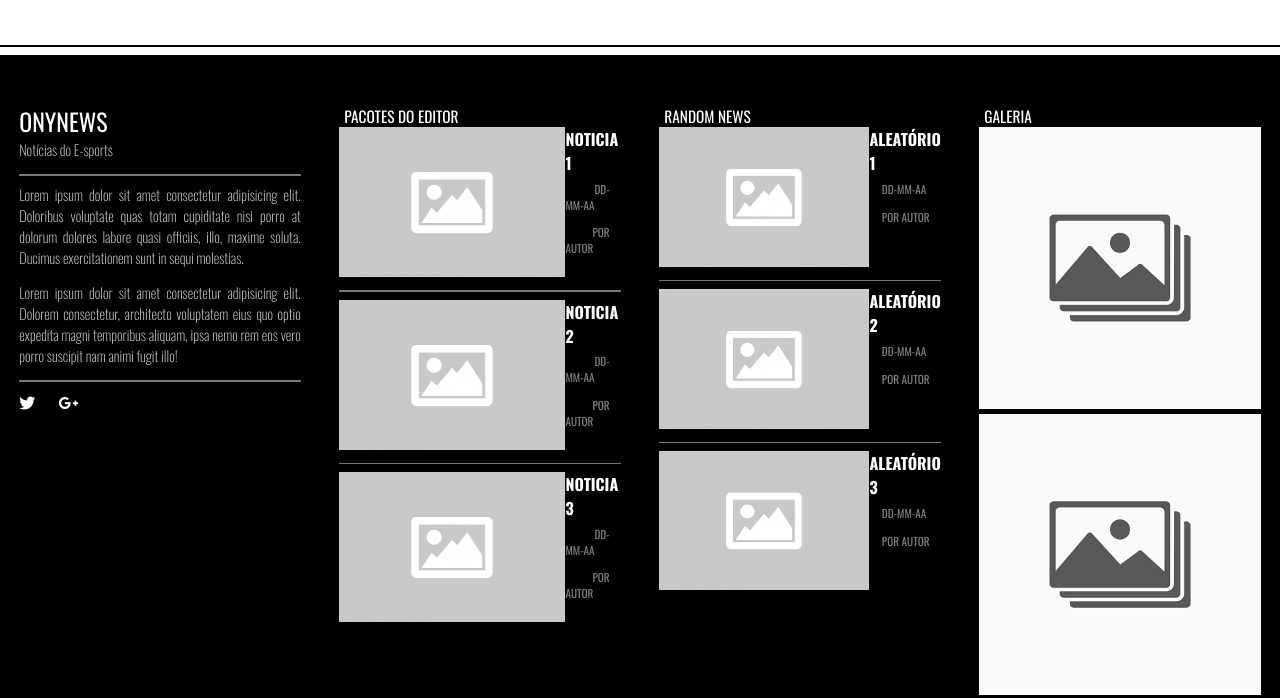
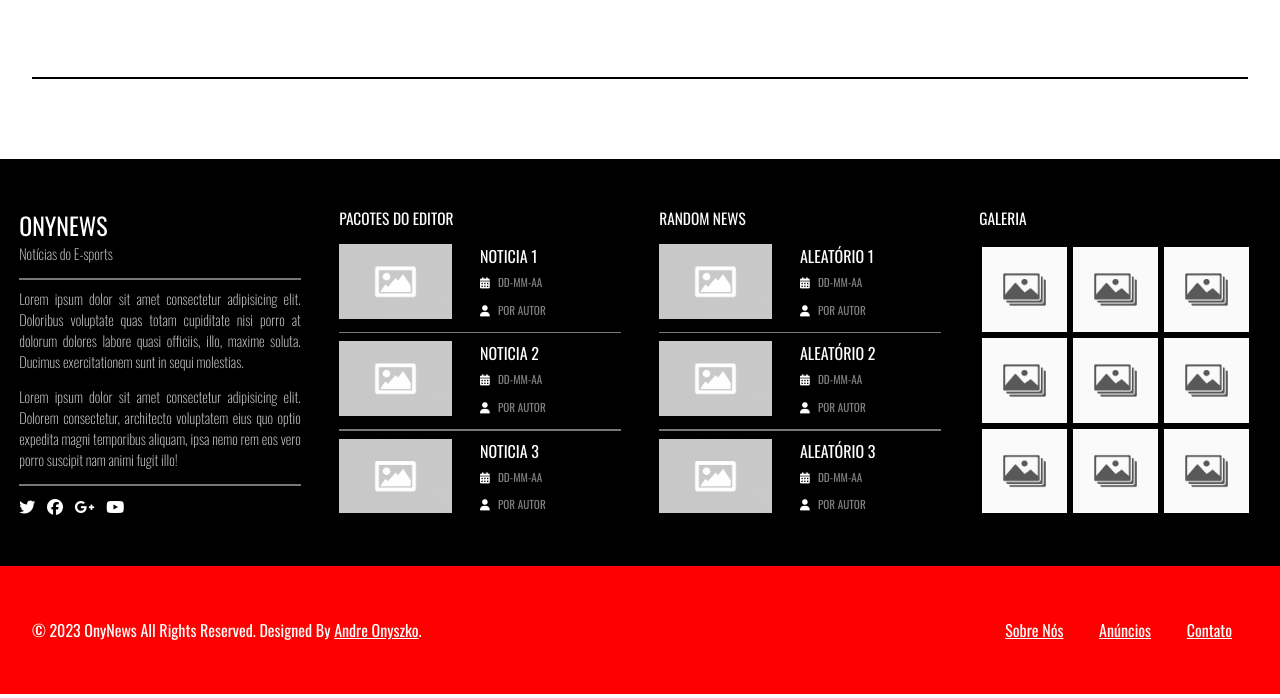
Before and after one commit to andreonyzko/onyjornal, a plain HTML site: page index.html in a window 1280 px wide. Shown: the part 1118-1816 px from the top of the page. Drawn offline with nearby package versions, Linux system fonts and the light colour scheme.

Commit message:
footer created

```diff
--- a/index.html
+++ b/index.html
@@ -179,7 +179,7 @@
             </section>
         </div>
     </main>
-    <hr>
+    <hr style="margin: 5em 2em;">
     <footer>
         <div id="container">
             <section class="colums">
@@ -190,77 +190,77 @@
                 <p>Lorem ipsum dolor sit amet consectetur adipisicing elit. Dolorem consectetur, architecto voluptatem eius quo optio expedita magni temporibus aliquam, ipsa nemo rem eos vero porro suscipit nam animi fugit illo!</p>
                 <hr>
                 <a href="#"><i class="fa-brands fa-twitter" style="color: #ffffff;"></i></a>
-                <a href="#"><i class="fa-brands fa-facebook" style="color: #000000;"></i></a>
+                <a href="#"><i class="fa-brands fa-facebook" style="color: #ffffff;"></i></a>
                 <a href="#"><i class="fa-brands fa-google-plus-g" style="color: #ffffff;"></i></a>
-                <a href="#"><i class="fa-brands fa-youtube" style="color: #000000;"></i></a>
+                <a href="#"><i class="fa-brands fa-youtube" style="color: #ffffff;"></i></a>
             </section>
             <section class="colums" id="editorpackage">
                 <h3>PACOTES DO EDITOR</h3>
                 <article>
-                    <div>
+                    <div class="imgcolums">
                         <img src="media/notfound.png" alt="imagem da noticia">
                     </div>
-                    <div>
+                    <div class="textcolums">
                         <h4>NOTICIA 1</h4>
-                        <aside><i class="fa-solid fa-calendar-days"></i> DD-MM-AA</aside>
-                        <aside><i class="fa-solid fa-user"></i> POR AUTOR</aside>
+                        <aside><i class="fa-solid fa-calendar-days" style="color: #ffffff;"></i> DD-MM-AA</aside>
+                        <aside><i class="fa-solid fa-user" style="color: #ffffff;"></i> POR AUTOR</aside>
                     </div>
                 </article>
                 <hr>
                 <article>
-                    <div>
+                    <div class="imgcolums">
                         <img src="media/notfound.png" alt="imagem da noticia">
                     </div>
-                    <div>
+                    <div class="textcolums">
                         <h4>NOTICIA 2</h4>
-                        <aside><i class="fa-solid fa-calendar-days"></i> DD-MM-AA</aside>
-                        <aside><i class="fa-solid fa-user"></i> POR AUTOR</aside>
+                        <aside><i class="fa-solid fa-calendar-days" style="color: #ffffff;"></i> DD-MM-AA</aside>
+                        <aside><i class="fa-solid fa-user" style="color: #ffffff;"></i> POR AUTOR</aside>
                     </div>
                 </article>
                 <hr>
                 <article>
-                    <div>
+                    <div class="imgcolums">
                         <img src="media/notfound.png" alt="imagem da noticia">
                     </div>
-                    <div>
+                    <div class="textcolums">
                         <h4>NOTICIA 3</h4>
-                        <aside><i class="fa-solid fa-calendar-days"></i> DD-MM-AA</aside>
-                        <aside><i class="fa-solid fa-user"></i> POR AUTOR</aside>
+                        <aside><i class="fa-solid fa-calendar-days" style="color: #ffffff;"></i> DD-MM-AA</aside>
+                        <aside><i class="fa-solid fa-user" style="color: #ffffff;"></i> POR AUTOR</aside>
                     </div>
                 </article>
             </section>
             <section class="colums" id="randomnews">
                 <h3>RANDOM NEWS</h3>
                 <article>
-                    <div>
+                    <div class="imgcolums">
                         <img src="media/notfound.png" alt="imagem da noticia">
                     </div>
-                    <div>
+                    <div class="textcolums">
                         <h4>ALEATÓRIO 1</h4>
-                        <aside><i class="fa-solid fa-calendar-days"></i> DD-MM-AA</aside>
-                        <aside><i class="fa-solid fa-user"></i> POR AUTOR</aside>
+                        <aside><i class="fa-solid fa-calendar-days" style="color: #ffffff;"></i> DD-MM-AA</aside>
+                        <aside><i class="fa-solid fa-user" style="color: #ffffff;"></i> POR AUTOR</aside>
                     </div>
                 </article>
                 <hr>
                 <article>
-                    <div>
+                    <div class="imgcolums">
                         <img src="media/notfound.png" alt="imagem da noticia">
                     </div>
-                    <div>
+                    <div class="textcolums">
                         <h4>ALEATÓRIO 2</h4>
-                        <aside><i class="fa-solid fa-calendar-days"></i> DD-MM-AA</aside>
-                        <aside><i class="fa-solid fa-user"></i> POR AUTOR</aside>
+                        <aside><i class="fa-solid fa-calendar-days" style="color: #ffffff;"></i> DD-MM-AA</aside>
+                        <aside><i class="fa-solid fa-user" style="color: #ffffff;"></i> POR AUTOR</aside>
                     </div>
                 </article>
                 <hr>
                 <article>
-                    <div>
+                    <div class="imgcolums">
                         <img src="media/notfound.png" alt="imagem da noticia">
                     </div>
-                    <div>
+                    <div class="textcolums">
                         <h4>ALEATÓRIO 3</h4>
-                        <aside><i class="fa-solid fa-calendar-days"></i> DD-MM-AA</aside>
-                        <aside><i class="fa-solid fa-user"></i> POR AUTOR</aside>
+                        <aside><i class="fa-solid fa-calendar-days" style="color: #ffffff;"></i> DD-MM-AA</aside>
+                        <aside><i class="fa-solid fa-user" style="color: #ffffff;"></i> POR AUTOR</aside>
                     </div>
                 </article>
             </section>
@@ -280,11 +280,11 @@
             </section>
         </div>
         <section id="endfooter">
-            <div><p>© 2023 OnyNews All Rights Reserved. Designed By Andre Onyszko.</p></div>
+            <div><p>© 2023 OnyNews All Rights Reserved. Designed By <a href="https://github.com/andreonyzko" id="githublink">Andre Onyszko</a>.</p></div>
             <div>
-                <a href="#">Sobre Nós</a>
-                <a href="#">Anúncios</a>
-                <a href="#">Contato</a>
+                <a href="#" class="links">Sobre Nós</a>
+                <a href="#" class="links">Anúncios</a>
+                <a href="#" class="links">Contato</a>
             </div>
         </section>
     </footer>
--- a/styles/style.css
+++ b/styles/style.css
@@ -234,4 +234,63 @@ footer .colums{
 
 footer article{
     display: flex;
+    justify-content: space-between;
+    align-items:start;
 }
+
+footer h3{
+    padding: 0px;
+    margin-bottom: 1em;
+}
+
+footer i{
+    margin-right: 0.5em;
+}
+
+footer .imgcolums{
+    width: 40%;
+}
+
+footer .textcolums{
+    width: 50%;
+}
+
+footer #columsgaleryfooter{
+    display: flex;
+    flex-wrap: wrap;
+}
+
+footer #columsgaleryfooter img{
+    width: 30%;
+    padding: 0.2em;
+}
+
+footer h4{
+    font-weight: normal;
+}
+
+#endfooter{
+    background-color: red;
+    color: white;
+    display: flex;
+    height: 8em;
+    align-items: center;
+    justify-content: space-between;
+}
+
+#endfooter div{
+    margin: 2em;
+}
+
+#endfooter a{
+    color: white;
+}
+
+#endfooter a:hover{
+    color: black;
+    transition: 0.2s;
+}
+
+.links{
+    padding: 0 1em;
+}
```
